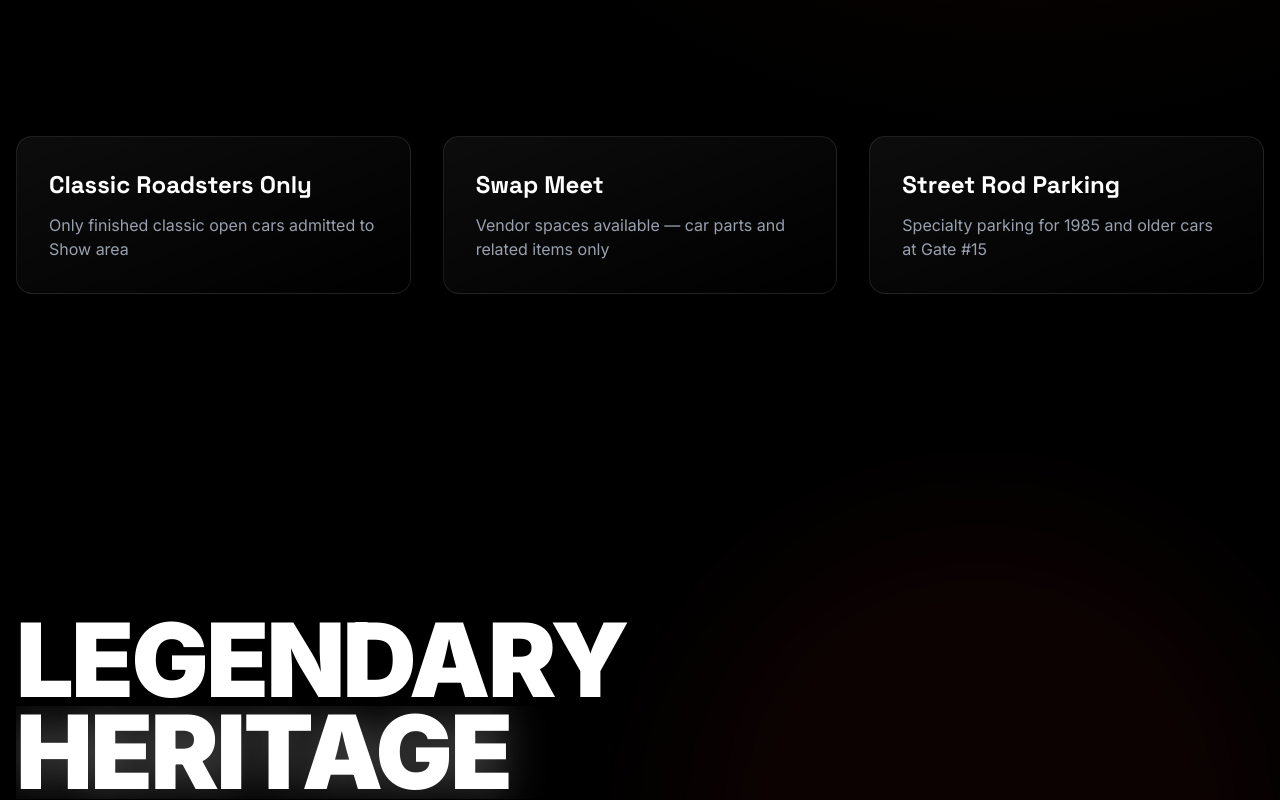
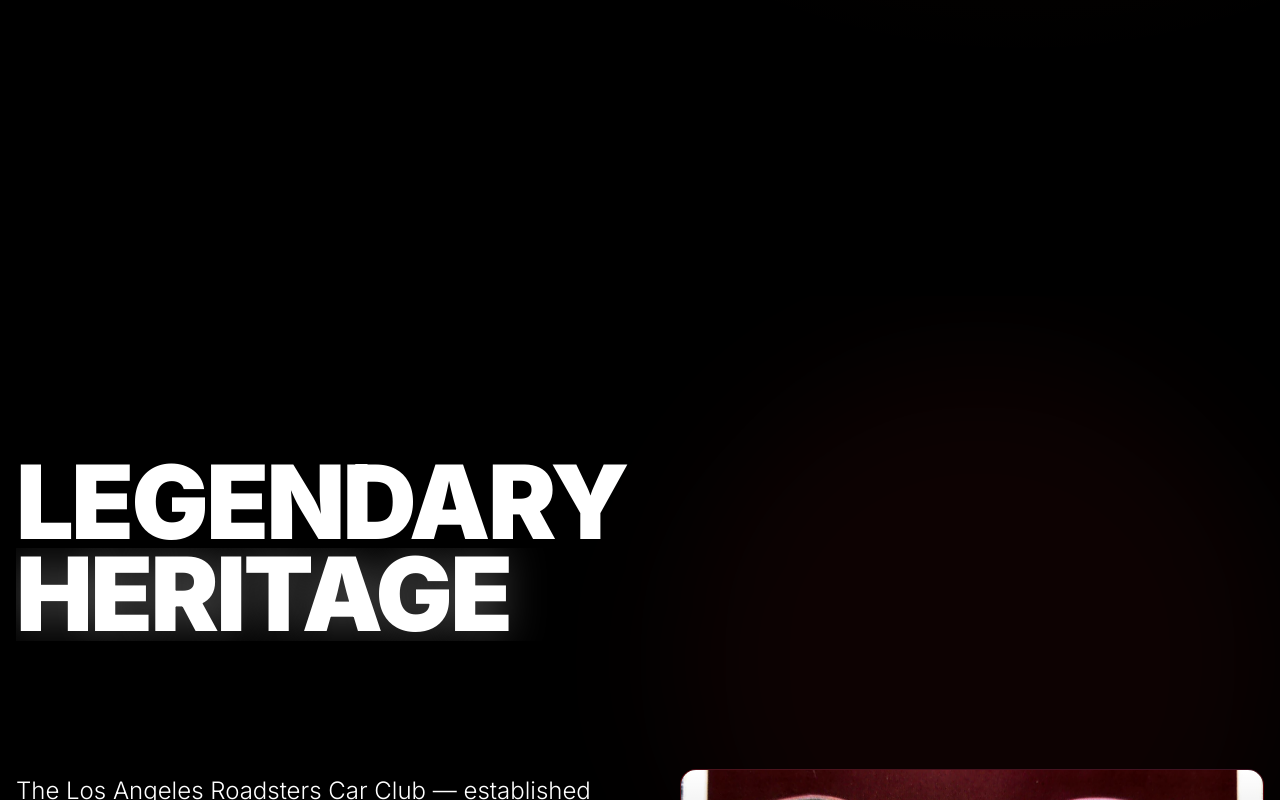
Before and after one commit to kadirgecit/laroadsters, a React (Vite) app: page / in a window 1280 px wide. Shown: the part 1660-2460 px from the top of the page. Built offline with nearby package versions, Linux system fonts and the light colour scheme.

Commit message:
Remove 3 info cards from home page

```diff
--- a/src/app/components/Event.tsx
+++ b/src/app/components/Event.tsx
@@ -165,27 +165,6 @@
             </div>
           </div>
         </div>
-
-        {/* Features Grid */}
-        <div className="grid md:grid-cols-3 gap-8">
-          {[
-            { title: 'Classic Roadsters Only', desc: 'Only finished classic open cars admitted to Show area' },
-            { title: 'Swap Meet', desc: 'Vendor spaces available — car parts and related items only' },
-            { title: 'Street Rod Parking', desc: 'Specialty parking for 1985 and older cars at Gate #15' },
-          ].map((feature, index) => (
-            <div
-              key={index}
-              className="feature-item relative p-8 rounded-2xl bg-gradient-to-br from-white/5 to-white/0 border border-white/10 backdrop-blur-sm hover:border-red-500/50 transition-all duration-500 group overflow-hidden"
-            >
-              <div className="absolute top-4 right-4">
-                <Sparkles className="w-5 h-5 text-red-500 opacity-0 group-hover:opacity-100 transition-opacity duration-500" />
-              </div>
-              <h3 className="text-2xl font-bold text-white mb-3">{feature.title}</h3>
-              <p className="text-gray-400">{feature.desc}</p>
-              <div className="absolute -bottom-4 -right-4 w-32 h-32 bg-gradient-to-br from-red-500/10 to-transparent rounded-full blur-2xl opacity-0 group-hover:opacity-100 transition-opacity duration-500" />
-            </div>
-          ))}
-        </div>
       </div>
     </div>
   );
```
Also changed, not shown: 5 other files (tests, documents, lock files or other folders).
